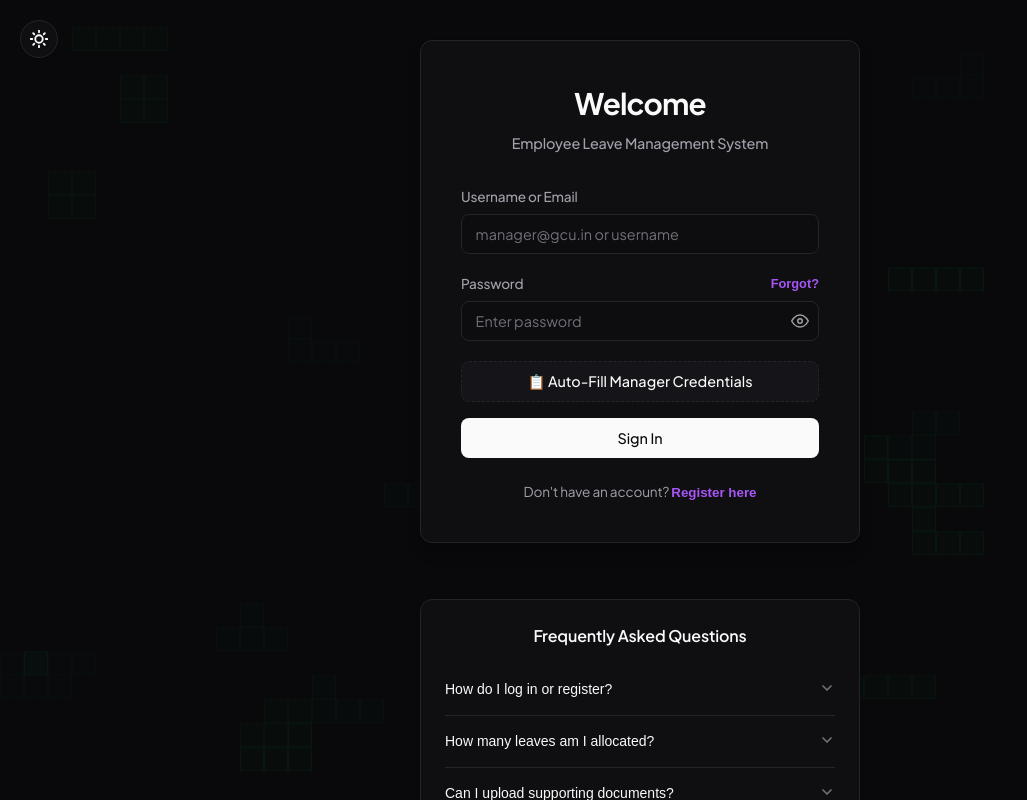
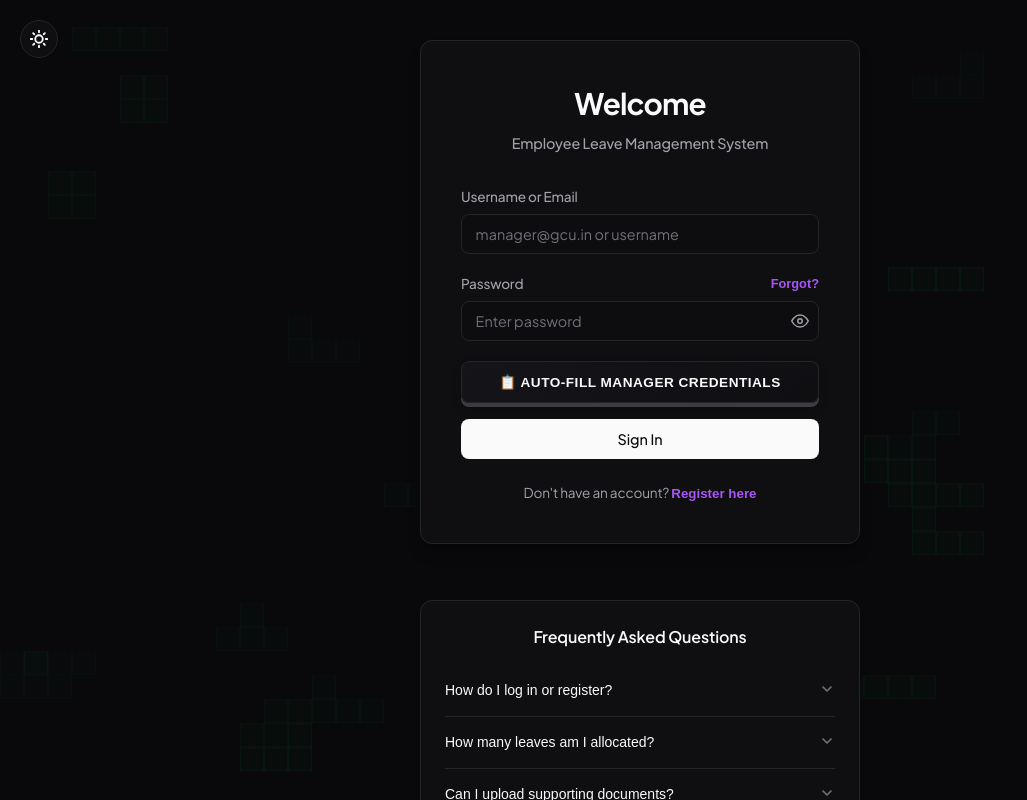
Before and after one commit to neerajcoder1/employee-leave-manager, a React (Vite) app in the folder frontend/: page / in a window 1280 px wide. Shown: the top 800 px of the page, without its empty margins (0-1027 px from the left). Built offline with nearby package versions, Linux system fonts and the light colour scheme.

Commit message:
style: add 3D hover effect to auto-fill button

```diff
--- a/frontend/src/index.css
+++ b/frontend/src/index.css
@@ -1486,3 +1486,43 @@ body {
   0%, 100% { transform: scale(1); }
   50% { transform: scale(1.05); }
 }
+
+/* -------------------------------------------------------------------------- */
+/* Auto-Fill 3D Button */
+/* -------------------------------------------------------------------------- */
+.auto-fill-btn {
+  position: relative;
+  width: 100%;
+  margin-bottom: 1rem;
+  padding: 0.75rem 1rem;
+  border-radius: 8px;
+  background: linear-gradient(145deg, var(--bg-card-hover), var(--bg-card));
+  color: var(--text-primary);
+  border: 1px solid var(--border-color);
+  box-shadow: 0 4px 0 var(--border-hover), 0 5px 10px rgba(0,0,0,0.2);
+  transition: all 0.15s cubic-bezier(0.4, 0, 0.2, 1);
+  font-weight: 600;
+  text-transform: uppercase;
+  letter-spacing: 0.5px;
+  font-size: 0.85rem;
+  cursor: pointer;
+}
+
+.auto-fill-btn:hover {
+  transform: translateY(-2px);
+  box-shadow: 0 6px 0 var(--border-focus), 0 8px 15px rgba(0,0,0,0.3);
+  background: linear-gradient(145deg, var(--bg-card), var(--bg-card-hover));
+}
+
+.auto-fill-btn:active {
+  transform: translateY(4px);
+  box-shadow: 0 0 0 transparent, 0 2px 5px rgba(0,0,0,0.2);
+}
+
+.auto-fill-btn.filled {
+  background: var(--success-glow);
+  color: var(--success-color);
+  border-color: var(--success-color);
+  box-shadow: 0 0 0 transparent;
+  transform: translateY(4px) scale(0.98);
+}
--- a/frontend/src/pages/Login.jsx
+++ b/frontend/src/pages/Login.jsx
@@ -133,16 +133,7 @@ const Login = ({ onNavigate }) => {
 
             <button
               type="button"
-              className="btn btn-secondary"
-              style={{
-                width: '100%',
-                marginBottom: '1rem',
-                background: autoFilled ? 'var(--success-glow)' : 'var(--bg-card-hover)',
-                color: autoFilled ? 'var(--success-color)' : 'var(--text-primary)',
-                border: autoFilled ? '1px solid var(--success-color)' : '1px dashed var(--border-color)',
-                transition: 'all 0.3s ease',
-                transform: autoFilled ? 'scale(0.98)' : 'scale(1)'
-              }}
+              className={`auto-fill-btn ${autoFilled ? 'filled' : ''}`}
               onClick={async () => {
                 setUsername('manager@gcu.in');
                 setPassword('ZollidMngr#Leave99');
```
